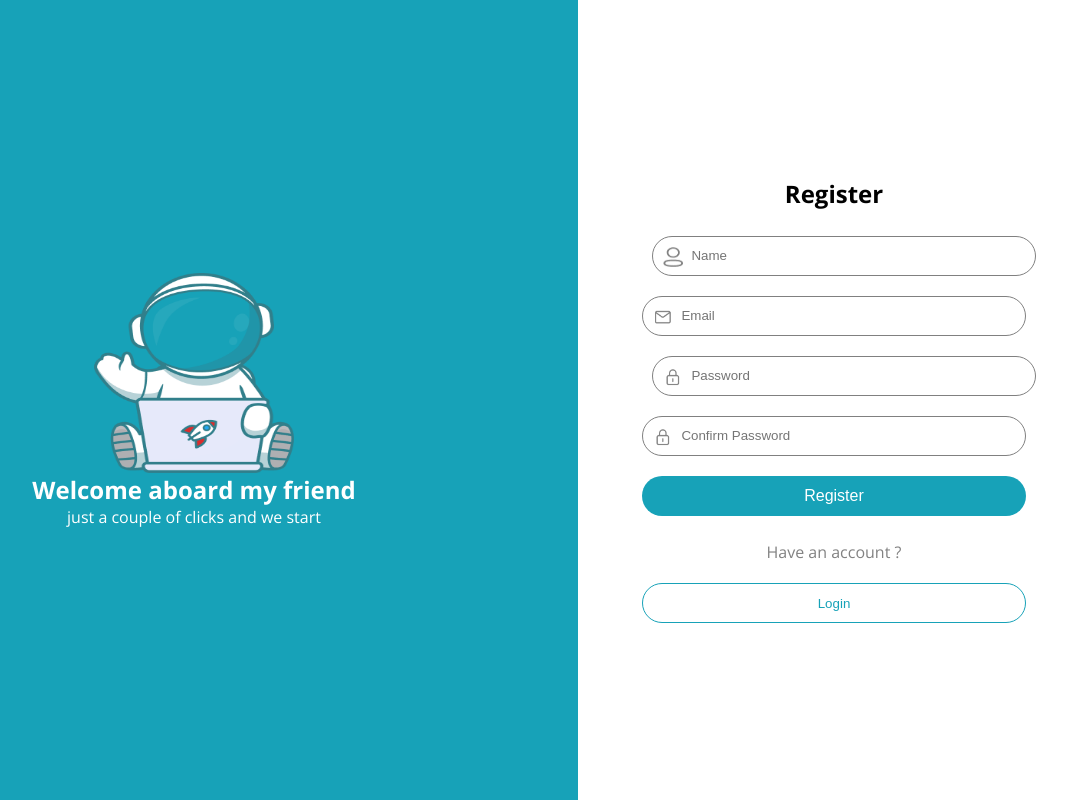
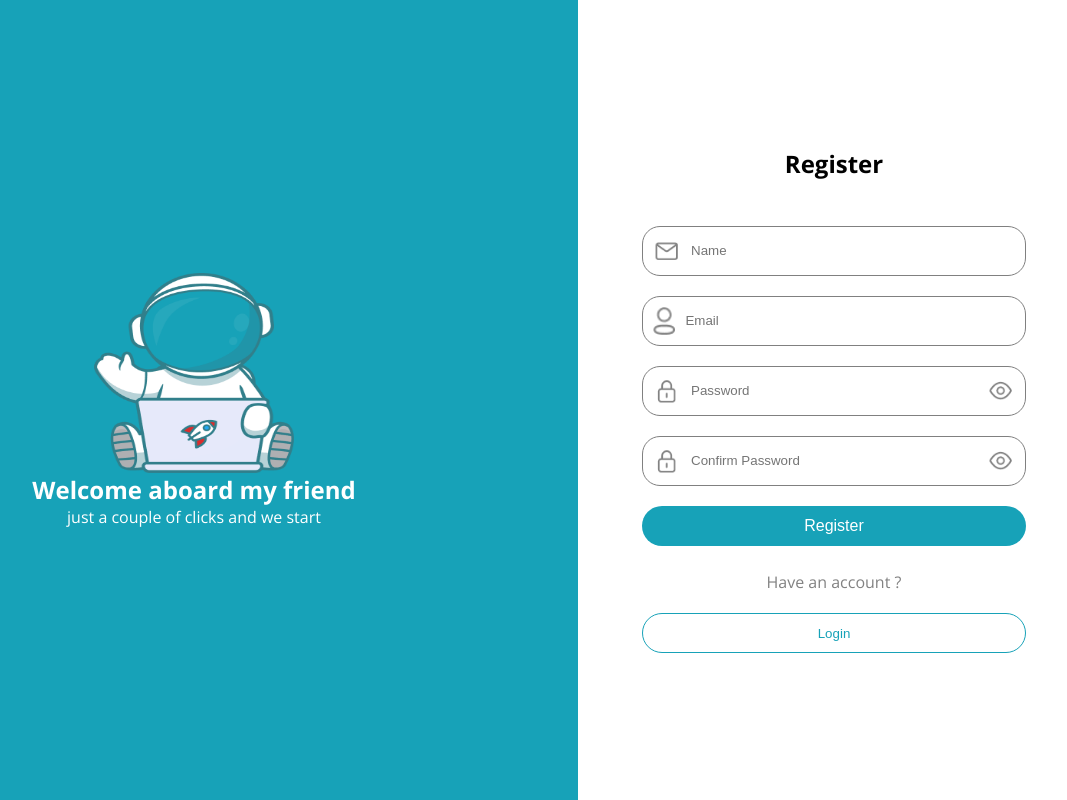
Before and after one commit to aditya9587/Promanage_frontend, a React (Vite) app: page / in a window 1280 px wide. Both pictures are taken after a click on the button "Register". Shown: the whole page, without its empty margins (190-1257 px from the left). Built offline with nearby package versions, Linux system fonts and the light colour scheme.

Commit message:
ui enhancement

```diff
--- a/src/components/Addtask/AddTask.jsx
+++ b/src/components/Addtask/AddTask.jsx
@@ -41,10 +41,10 @@ export default function AddTask({ onClose, onTaskAdd }) {
     e.preventDefault();
     if (inputs.length > 0 && priorityValue.length > 0) {
       const response = await todoCreate(formData);
-      if(response && response.data.datamsg){
-        onTaskAdd(response.data.datamsg)
+      if (response && response.data.datamsg) {
+        onTaskAdd(response.data.datamsg);
       }
-      console.log(response)
+      console.log(response);
       onClose();
     }
   }
@@ -97,6 +97,7 @@ export default function AddTask({ onClose, onTaskAdd }) {
             placeholder="Enter Title Task"
             value={formData.title}
             onChange={(e) => setFormData({ title: e.target.value })}
+            className={styles.inputTypeText}
             required
           />
         </label>
@@ -126,7 +127,9 @@ export default function AddTask({ onClose, onTaskAdd }) {
 
         <label htmlFor="">
           Assign to
-          <input type="text" />
+            <input type="text"
+            className={styles.inputTypeText}
+            />
         </label>
         <p>
           Checklist ({checklistCount()}/{inputs.length})
@@ -146,6 +149,7 @@ export default function AddTask({ onClose, onTaskAdd }) {
                 placeholder="Task to be done"
                 value={input.text}
                 onChange={(e) => handleInputChange(index, e)}
+                className={styles.inputTypeText}
                 required
               />
               {/* delete image */}
--- a/src/components/Addtask/AddTask.module.css
+++ b/src/components/Addtask/AddTask.module.css
@@ -42,7 +42,7 @@
 }
 
 
-input[type="text"] {
+ .inputTypeText {
   height: 30px;
   width: 80%;
   border-radius: 32px;
--- a/src/pages/register/Register.jsx
+++ b/src/pages/register/Register.jsx
@@ -4,11 +4,15 @@ import styles from "./Register.module.css";
 import { userCreate, userLogin } from "../../services/Userlogin";
 import { useNavigate } from "react-router-dom";
 
-
 export default function Register() {
   const navigate = useNavigate();
 
   const [value, setValue] = useState(true);
+  const [loginPassVisible, setLoginPassVisible] = useState(true)
+  const [passwordVisible, setPasswordVisible] = useState({
+    password: true,
+    confirmPassword: true,
+  });
   const [login, setLogin] = useState({
     email: "",
     password: "",
@@ -58,7 +62,15 @@ export default function Register() {
       },
     },
   };
-
+  function toggleLoginPassword(){
+    setLoginPassVisible(!loginPassVisible)
+  }
+  function togglePasswordVisible(field) {
+    setPasswordVisible((prevVisibility) => ({
+      ...prevVisibility,
+      [field]: !prevVisibility[field],
+    }));
+  }
   const validateSignup = () => {
     let isError = false;
 
@@ -92,7 +104,7 @@ export default function Register() {
         navigate("/dashboard");
       }
     } catch (error) {
-      toast.error("something went wrong");
+      toast.error("Invalid Email or password");
     }
   }
 
@@ -100,14 +112,20 @@ export default function Register() {
     e.preventDefault();
 
     if (validateSignup()) {
+      try {
         const response = await userCreate(signup);
+        console.log(response);
         if (response.status === 201) {
-        setUserName(signup.name);
           toast("Registered successfully");
-        setValue(false);
+          setValue(true);
+
+          setsignup({ name: "", email: "", password: "", confirmPassword: "" });
+        }
+      } catch (error) {
+        toast.error("Something went wrong");
       }
     } else {
-      toast.error("Something went wrong");
+      toast.error("Invalid Signup details");
     }
   }
 
@@ -123,24 +141,31 @@ export default function Register() {
           <div className={styles.login}>
             <h2>Login</h2>
             <form onSubmit={handleLogin} className={styles.submitForm}>
+              <div className={styles.inputBorder}>
+                <img src="/images/icon.png" alt="" />
                 <input
                   type="email"
                   name="email"
                   placeholder="Email"
                   value={login.email}
                   onChange={handlechange1}
-                className={styles.emailIcon}
                   required
                 />
+              </div>
+
+              <div className={styles.inputBorder}>
+                <img src="/images/lock.png" alt="" />
                 <input
-                type="password"
+                  type={loginPassVisible ? "text" :"password"}
                   name="password"
                   placeholder="Password"
                   value={login.password}
                   onChange={handlechange1}
-                className={styles.passwordLock}
                   required
                 />
+                <img src={loginPassVisible ? "/images/view.png" : "/images/viewoff.png"} alt="" className={styles.passwordview} onClick={toggleLoginPassword}/>
+              </div>
+
               <button type="submit">Login</button>
             </form>
             <p>Have no account yet?</p>
@@ -164,43 +189,75 @@ export default function Register() {
           <div className={styles.login}>
             <h2>Register</h2>
             <form onSubmit={handleSignup} className={styles.submitForm}>
+              <div className={styles.inputBorder}>
+                <img src="/images/icon.png" alt="" />
                 <input
                   type="text"
                   name="name"
                   placeholder="Name"
                   value={signup.name}
                   onChange={handlechange2}
-                className={styles.userIcon}
                 />
+              </div>
+
               {errors.name && (
                 <p className={styles.errmsg}>{errorMessages.name.message}</p>
               )}
+              <div className={styles.inputBorder}>
+                <img src="/images/Profile.png" alt="" />
                 <input
                   type="email"
                   name="email"
                   placeholder="Email"
                   value={signup.email}
                   onChange={handlechange2}
-                className={styles.emailIcon}
                 />
+              </div>
+
               {errors.email && <p>{errorMessages.email.message}</p>}
+              <div className={styles.inputBorder}>
+                <img src="/images/lock.png" alt="" />
                 <input
-                type="text"
+                  type={passwordVisible.password ? "text" : "password"}
                   name="password"
                   placeholder="Password"
                   value={signup.password}
                   onChange={handlechange2}
-                className={styles.passwordLock}
                 />
+                <img
+                  src={
+                    passwordVisible.password
+                      ? "/images/view.png"
+                      : "/images/viewoff.png"
+                  }
+                  alt=""
+                  className={styles.passwordview}
+                  onClick={() => togglePasswordVisible("password")}
+                />
+              </div>
+
               {errors.password && <p>{errorMessages.password.message}</p>}
+              <div className={styles.inputBorder}>
+                <img src="/images/lock.png" alt="" />
                 <input
-                type="password"
+                  type={passwordVisible.confirmPassword ? "text" : "password"}
                   name="confirmPassword"
                   placeholder="Confirm Password"
                   value={signup.confirmPassword}
                   onChange={handlechange2}
-                className={styles.passwordLock}
                 />
+                <img
+                  src={
+                    passwordVisible.confirmPassword
+                      ? "/images/view.png"
+                      : "/images/viewoff.png"
+                  }
+                  alt=""
+                  className={styles.passwordview}
+                  onClick={() => togglePasswordVisible("confirmPassword")}
+                />
+              </div>
+
               {errors.confirmPassword && (
                 <p>{errorMessages.confirmPassword.message}</p>
               )}
--- a/src/pages/register/Register.module.css
+++ b/src/pages/register/Register.module.css
@@ -29,29 +29,28 @@
   width: 40vw;
   padding: 2vw 5vw;
 }
-.submitForm{
-  width: 40vw;
-  padding: 2vw 5vw;
+
+
+.inputBorder{
+  display: flex;
+  flex-direction: row;
+  height: 50px;
+  border: 1px solid grey;
+  padding: 10px;
+  margin: 20px 0px;
+  border-radius: 18px;
+
 }
-.emailIcon{
-  background: url("/images/icon.png") no-repeat scroll 10px 10px;
-  background-size: 20px 20px;
-}
-.passwordLock{
-  background: url("/images/lock.png") no-repeat scroll 10px 10px;
-  background-size: 20px 20px;
-}
-.view{
-  background: url("/images/view.png") no-repeat scroll 10px 10px;
-  background-size: 20px 20px;
-  background-position: 100%;
-}
-.userIcon{
-  background: url("/images/Profile.png") no-repeat scroll 10px 10px;
-  background-size: 20px 20px;
+.inputBorder input {
+  border: none;
+  outline: none;
+  margin-left: 10px;
 }
 
-.login form input {
+.passwordview{
+  margin-left: auto;
+}
+/* .login form input {
   display: flex;
   flex-direction: column;
   margin-bottom: 20px;
@@ -60,7 +59,8 @@
   padding-left:10%;
   border-radius: 30px;
   border: 1px solid grey;
-}
+} */
+
 .login button[type="submit"]{
   width: 100%;
   height: 40px;
--- a/src/services/Userlogin.js
+++ b/src/services/Userlogin.js
@@ -74,7 +74,7 @@ export const updateTaskStatus = async (mainID, newStatus) => {
 export const deleteTask = async (id) => {
   try {
     const res = await axios.delete(
-      `${import.meta.env.VITE_BASE_URL}/deleteTask/$(id)`
+      `${import.meta.env.VITE_BASE_URL}/deleteTask/${id}`
     )
     console.log("Task Sucessfully deleted");
   } catch (error) {
```
Lines whose indentation alone changed are shown as unchanged.
